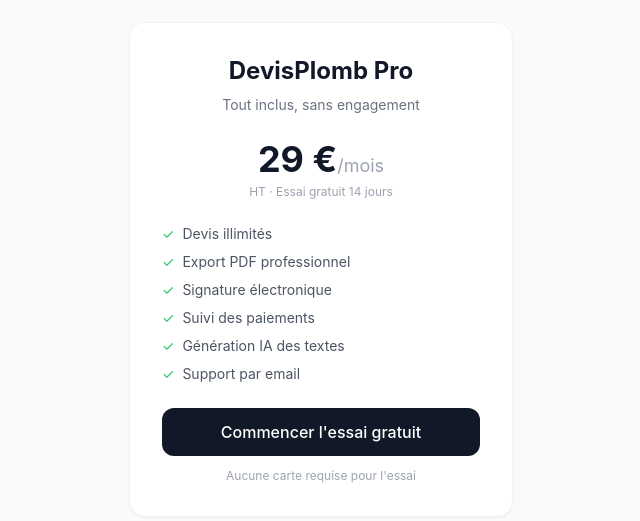
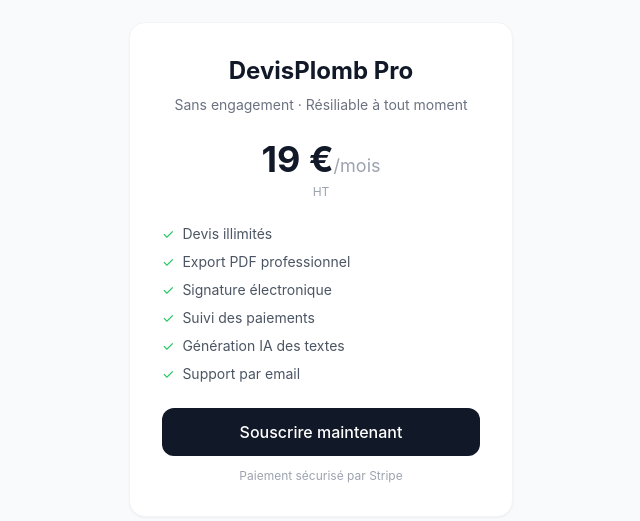
Before and after one commit to LordPotier/devisplomb, a Next.js app: page /abonnement in a window 1280 px wide. Shown: the part 131-652 px from the top of the page, without its empty margins (319-959 px from the left). Built offline with nearby package versions, Linux system fonts and the light colour scheme.

Commit message:
feat: mise à jour tarif abonnement 19€/mois sans essai gratuit

```diff
--- a/pages/abonnement.js
+++ b/pages/abonnement.js
@@ -11,9 +11,9 @@ export default function Abonnement() {
     <div className="min-h-screen bg-gray-50 flex items-center justify-center">
       <div className="max-w-sm w-full mx-auto p-8 bg-white rounded-2xl shadow-sm border border-gray-100 text-center">
         <h1 className="text-2xl font-bold text-gray-900 mb-2">DevisPlomb Pro</h1>
-        <p className="text-gray-500 text-sm mb-6">Tout inclus, sans engagement</p>
-        <div className="text-4xl font-bold text-gray-900 mb-1">29 €<span className="text-lg font-normal text-gray-400">/mois</span></div>
-        <p className="text-xs text-gray-400 mb-6">HT · Essai gratuit 14 jours</p>
+        <p className="text-gray-500 text-sm mb-6">Sans engagement · Résiliable à tout moment</p>
+        <div className="text-4xl font-bold text-gray-900 mb-1">19 €<span className="text-lg font-normal text-gray-400">/mois</span></div>
+        <p className="text-xs text-gray-400 mb-6">HT</p>
         <ul className="text-sm text-left space-y-2 mb-6 text-gray-600">
           {['Devis illimités','Export PDF professionnel','Signature électronique','Suivi des paiements','Génération IA des textes','Support par email'].map(f => (
             <li key={f} className="flex items-center gap-2"><span className="text-green-500">✓</span>{f}</li>
@@ -21,9 +21,9 @@ export default function Abonnement() {
         </ul>
         <button onClick={subscribe} disabled={loading}
           className="w-full bg-gray-900 text-white py-3 rounded-xl font-medium hover:bg-gray-700 transition disabled:opacity-50">
-          {loading ? 'Redirection...' : 'Commencer l\'essai gratuit'}
+          {loading ? 'Redirection...' : 'Souscrire maintenant'}
         </button>
-        <p className="text-xs text-gray-400 mt-3">Aucune carte requise pour l'essai</p>
+        <p className="text-xs text-gray-400 mt-3">Paiement sécurisé par Stripe</p>
       </div>
     </div>
   )
```
